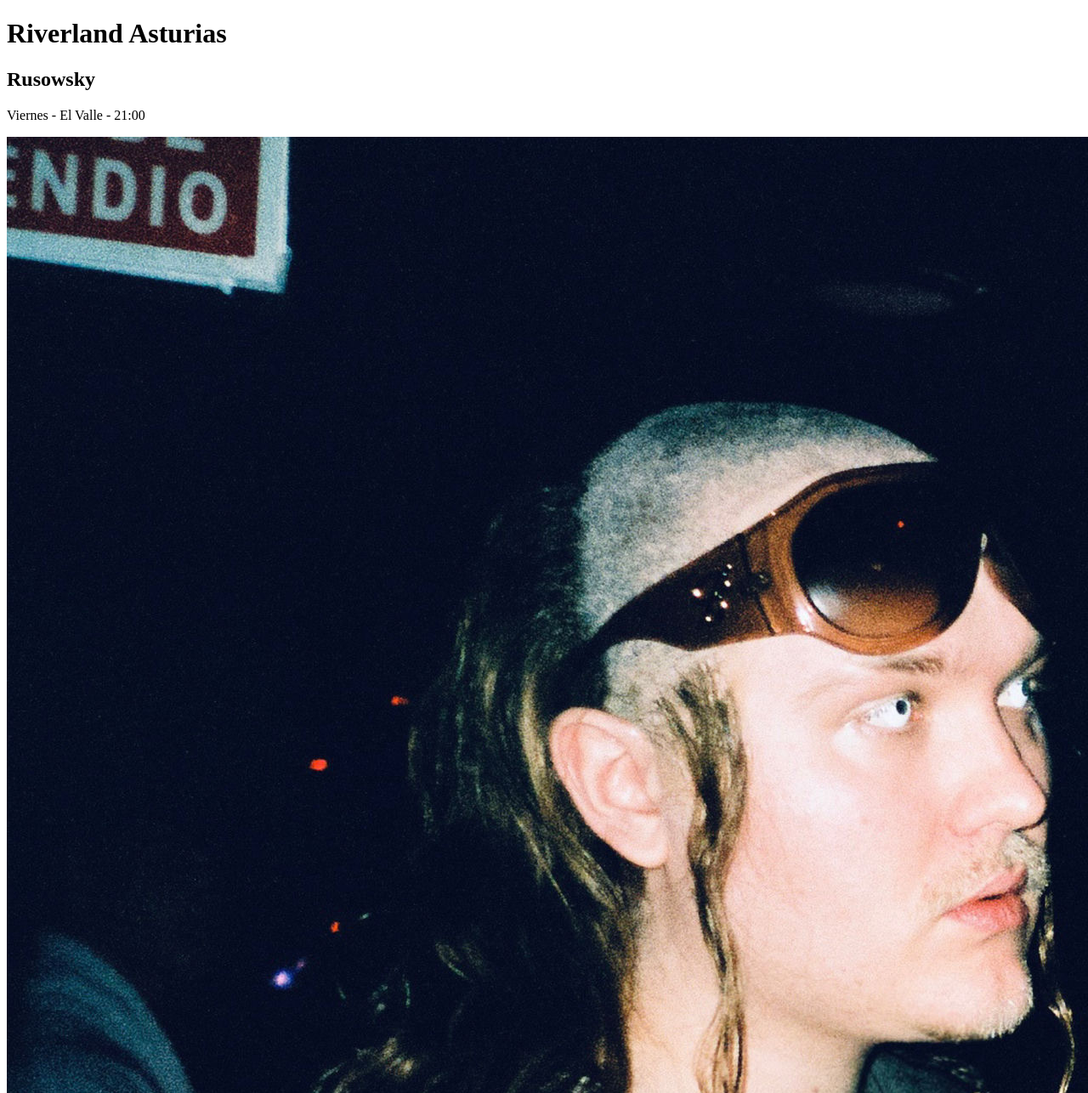
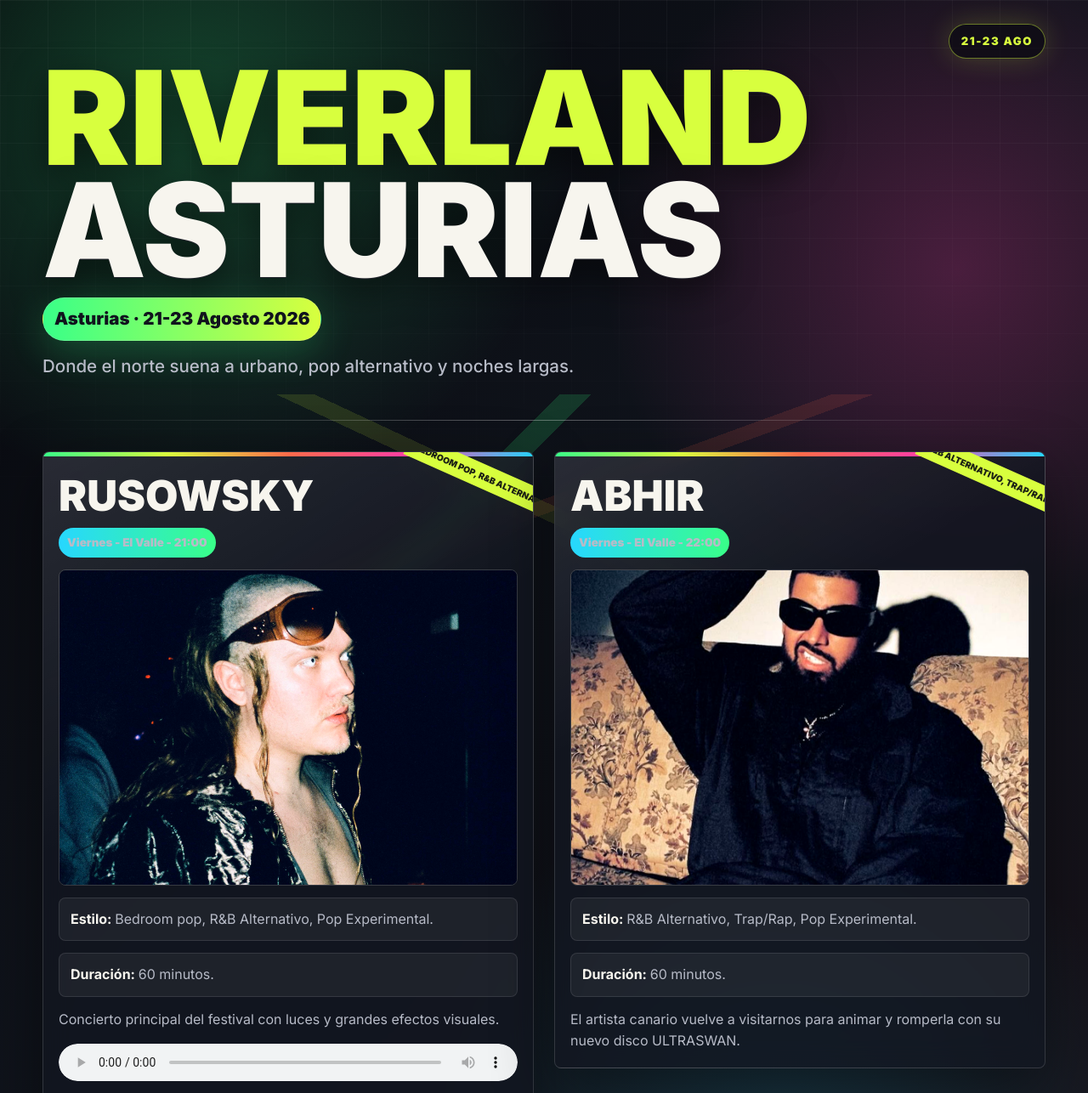
Before and after one commit to aXel0ide/practicas-clase, a PHP site: page / in a window 1280 px wide; the page is wider, and only the part inside the window is pictured. Shown: the top 1286 px of that part at 85% size. Run offline with PHP 8.4, Linux system fonts and the light colour scheme.

Commit message:
Añaidr estilos para index.php y añadir texto para su cabecera

```diff
--- a/festival-musica/index.php
+++ b/festival-musica/index.php
@@ -204,6 +204,8 @@
 <body>
     <header>
         <h1>Riverland Asturias</h1>
+        <p>Asturias · 21-23 Agosto 2026</p>
+        <p>Donde el norte suena a urbano, pop alternativo y noches largas.</p>
     </header>
     <nav>
 
--- a/festival-musica/styles.css
+++ b/festival-musica/styles.css
@@ -0,0 +1,320 @@
+@import url("https://fonts.googleapis.com/css2?family=Inter:wght@400;500;700;800;900&display=swap");
+
+:root {
+    --bg: #08090f;
+    --bg-soft: #10131d;
+    --panel: rgba(18, 22, 33, 0.78);
+    --panel-solid: #151925;
+    --text: #f7f5ee;
+    --muted: #b7bbc7;
+    --green: #39ff88;
+    --lime: #d8ff3e;
+    --coral: #ff6b4a;
+    --pink: #ff3da7;
+    --cyan: #27d7ff;
+    --line: rgba(255, 255, 255, 0.14);
+    --shadow: 0 24px 70px rgba(0, 0, 0, 0.42);
+}
+
+* {
+    box-sizing: border-box;
+}
+
+html {
+    scroll-behavior: smooth;
+}
+
+body {
+    min-height: 100vh;
+    margin: 0;
+    font-family: "Inter", Arial, Helvetica, sans-serif;
+    color: var(--text);
+    background:
+        radial-gradient(circle at 18% 8%, rgba(57, 255, 136, 0.24), transparent 28rem),
+        radial-gradient(circle at 88% 18%, rgba(255, 61, 167, 0.24), transparent 26rem),
+        radial-gradient(circle at 72% 78%, rgba(39, 215, 255, 0.18), transparent 28rem),
+        linear-gradient(135deg, #07080d 0%, #10141c 46%, #191118 100%);
+    line-height: 1.6;
+    overflow-x: hidden;
+}
+
+body::before {
+    content: "";
+    position: fixed;
+    inset: 0;
+    z-index: -2;
+    background-image:
+        linear-gradient(rgba(255, 255, 255, 0.045) 1px, transparent 1px),
+        linear-gradient(90deg, rgba(255, 255, 255, 0.035) 1px, transparent 1px);
+    background-size: 56px 56px;
+    mask-image: linear-gradient(to bottom, black 0%, transparent 82%);
+}
+
+body::after {
+    content: "";
+    position: fixed;
+    inset: auto -10vw 0;
+    z-index: -1;
+    height: 42vh;
+    background:
+        linear-gradient(135deg, transparent 0 42%, rgba(57, 255, 136, 0.18) 42% 44%, transparent 44%),
+        linear-gradient(25deg, transparent 0 52%, rgba(216, 255, 62, 0.14) 52% 54%, transparent 54%),
+        linear-gradient(160deg, transparent 0 45%, rgba(255, 107, 74, 0.14) 45% 47%, transparent 47%);
+    opacity: 0.9;
+    pointer-events: none;
+}
+
+header,
+main,
+footer {
+    width: min(1180px, calc(100% - 32px));
+    margin-inline: auto;
+}
+
+header {
+    position: relative;
+    min-height: 58vh;
+    display: grid;
+    align-content: end;
+    gap: 14px;
+    padding: 72px 0 46px;
+}
+
+header::before {
+    content: "21-23 AGO";
+    position: absolute;
+    top: 28px;
+    right: 0;
+    padding: 9px 14px;
+    border: 1px solid rgba(216, 255, 62, 0.45);
+    border-radius: 999px;
+    color: var(--lime);
+    background: rgba(8, 9, 15, 0.62);
+    box-shadow: 0 0 32px rgba(216, 255, 62, 0.2);
+    font-size: 0.82rem;
+    font-weight: 900;
+    letter-spacing: 0.12em;
+}
+
+header h1 {
+    max-width: 940px;
+    margin: 0;
+    font-size: clamp(3.4rem, 12vw, 9.6rem);
+    line-height: 0.86;
+    font-weight: 900;
+    text-transform: uppercase;
+    letter-spacing: 0;
+    text-wrap: balance;
+    color: var(--text);
+    text-shadow:
+        0 1px 0 #23242d,
+        0 14px 40px rgba(0, 0, 0, 0.52);
+}
+
+header h1::first-line {
+    color: var(--lime);
+}
+
+header p {
+    max-width: 720px;
+    margin: 0;
+    font-size: clamp(1rem, 2vw, 1.28rem);
+    color: var(--muted);
+}
+
+header p:first-of-type {
+    width: fit-content;
+    padding: 8px 13px;
+    border: 1px solid rgba(255, 255, 255, 0.16);
+    border-radius: 999px;
+    color: #10131d;
+    background: linear-gradient(90deg, var(--green), var(--lime));
+    font-weight: 900;
+    box-shadow: 0 14px 44px rgba(57, 255, 136, 0.2);
+}
+
+header p:last-of-type {
+    font-weight: 500;
+}
+
+nav {
+    width: min(1180px, calc(100% - 32px));
+    height: 1px;
+    margin: 0 auto 18px;
+    background: linear-gradient(90deg, transparent, rgba(255, 255, 255, 0.32), transparent);
+}
+
+main {
+    padding: 18px 0 72px;
+}
+
+.agenda {
+    display: grid;
+    grid-template-columns: repeat(auto-fit, minmax(280px, 1fr));
+    gap: 24px;
+    align-items: start;
+}
+
+.tarjeta {
+    position: relative;
+    isolation: isolate;
+    display: grid;
+    gap: 14px;
+    min-width: 0;
+    padding: 18px;
+    border: 1px solid var(--line);
+    border-radius: 8px;
+    background:
+        linear-gradient(150deg, rgba(255, 255, 255, 0.1), transparent 34%),
+        var(--panel);
+    box-shadow: var(--shadow);
+    backdrop-filter: blur(16px);
+    overflow: hidden;
+    transition: transform 0.2s ease, border-color 0.2s ease, box-shadow 0.2s ease;
+}
+
+.tarjeta::before {
+    content: "";
+    position: absolute;
+    inset: 0 0 auto;
+    z-index: -1;
+    height: 5px;
+    background: linear-gradient(90deg, var(--green), var(--lime), var(--coral), var(--pink), var(--cyan));
+}
+
+.tarjeta::after {
+    content: attr(data-estilo);
+    position: absolute;
+    top: 18px;
+    right: -54px;
+    width: 190px;
+    padding: 6px 10px;
+    transform: rotate(24deg);
+    color: rgba(8, 9, 15, 0.9);
+    background: var(--lime);
+    font-size: 0.64rem;
+    font-weight: 900;
+    text-align: center;
+    text-transform: uppercase;
+    white-space: nowrap;
+    overflow: hidden;
+    text-overflow: ellipsis;
+}
+
+.tarjeta:hover {
+    transform: translateY(-6px);
+    border-color: rgba(216, 255, 62, 0.55);
+    box-shadow: 0 30px 90px rgba(0, 0, 0, 0.5), 0 0 36px rgba(57, 255, 136, 0.14);
+}
+
+.tarjeta h2 {
+    margin: 10px 62px 0 0;
+    font-size: clamp(1.8rem, 5vw, 3.1rem);
+    line-height: 0.95;
+    font-weight: 900;
+    text-transform: uppercase;
+    letter-spacing: 0;
+    text-wrap: balance;
+}
+
+.meta {
+    width: fit-content;
+    max-width: 100%;
+    margin: 0;
+    padding: 7px 10px;
+    border-radius: 999px;
+    color: #0c1112;
+    background: linear-gradient(90deg, var(--cyan), var(--green));
+    font-size: 0.84rem;
+    font-weight: 900;
+}
+
+.tarjeta img {
+    width: 100%;
+    aspect-ratio: 16 / 11;
+    display: block;
+    object-fit: cover;
+    border-radius: 8px;
+    border: 1px solid rgba(255, 255, 255, 0.16);
+    filter: saturate(1.1) contrast(1.05);
+}
+
+.tarjeta p {
+    margin: 0;
+    color: var(--muted);
+}
+
+.tarjeta strong {
+    color: var(--text);
+}
+
+.tarjeta p:not(.meta):has(strong) {
+    padding: 12px 13px;
+    border: 1px solid rgba(255, 255, 255, 0.1);
+    border-radius: 8px;
+    background: rgba(255, 255, 255, 0.055);
+}
+
+audio {
+    width: 100%;
+    height: 44px;
+    margin-top: 2px;
+    border-radius: 999px;
+    background: var(--panel-solid);
+}
+
+.video {
+    position: relative;
+    width: 100%;
+    aspect-ratio: 16 / 9;
+    margin-top: 2px;
+    border-radius: 8px;
+    overflow: hidden;
+    border: 1px solid rgba(255, 255, 255, 0.16);
+    background: #05070b;
+}
+
+.video iframe {
+    position: absolute;
+    inset: 0;
+    width: 100%;
+    height: 100%;
+    border: 0;
+}
+
+footer {
+    min-height: 70px;
+    border-top: 1px solid rgba(255, 255, 255, 0.12);
+}
+
+@media (max-width: 720px) {
+    header,
+    main,
+    footer,
+    nav {
+        width: min(100% - 22px, 1180px);
+    }
+
+    header {
+        min-height: 52vh;
+        padding-top: 82px;
+    }
+
+    header::before {
+        left: 0;
+        right: auto;
+    }
+
+    .agenda {
+        grid-template-columns: 1fr;
+        gap: 18px;
+    }
+
+    .tarjeta {
+        padding: 14px;
+    }
+
+    .tarjeta h2 {
+        margin-right: 46px;
+    }
+}
```
